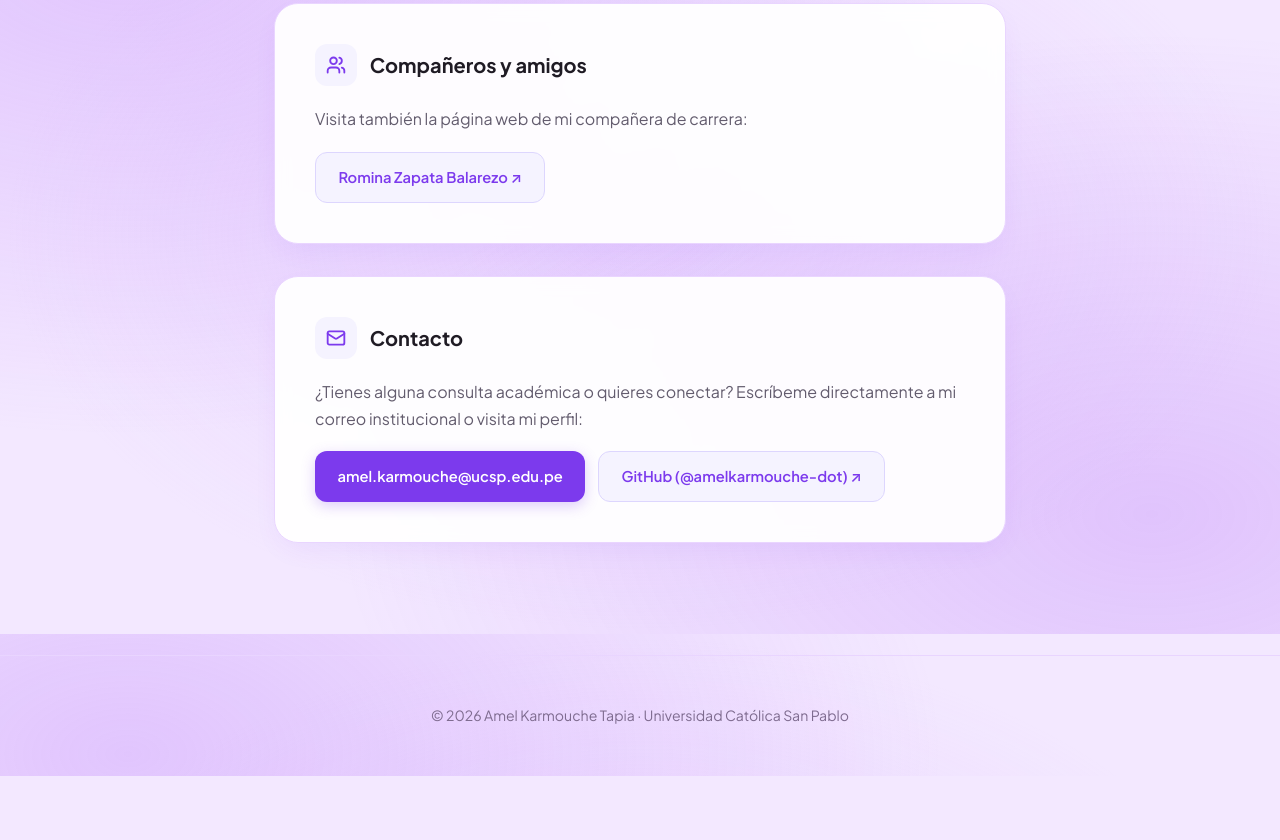
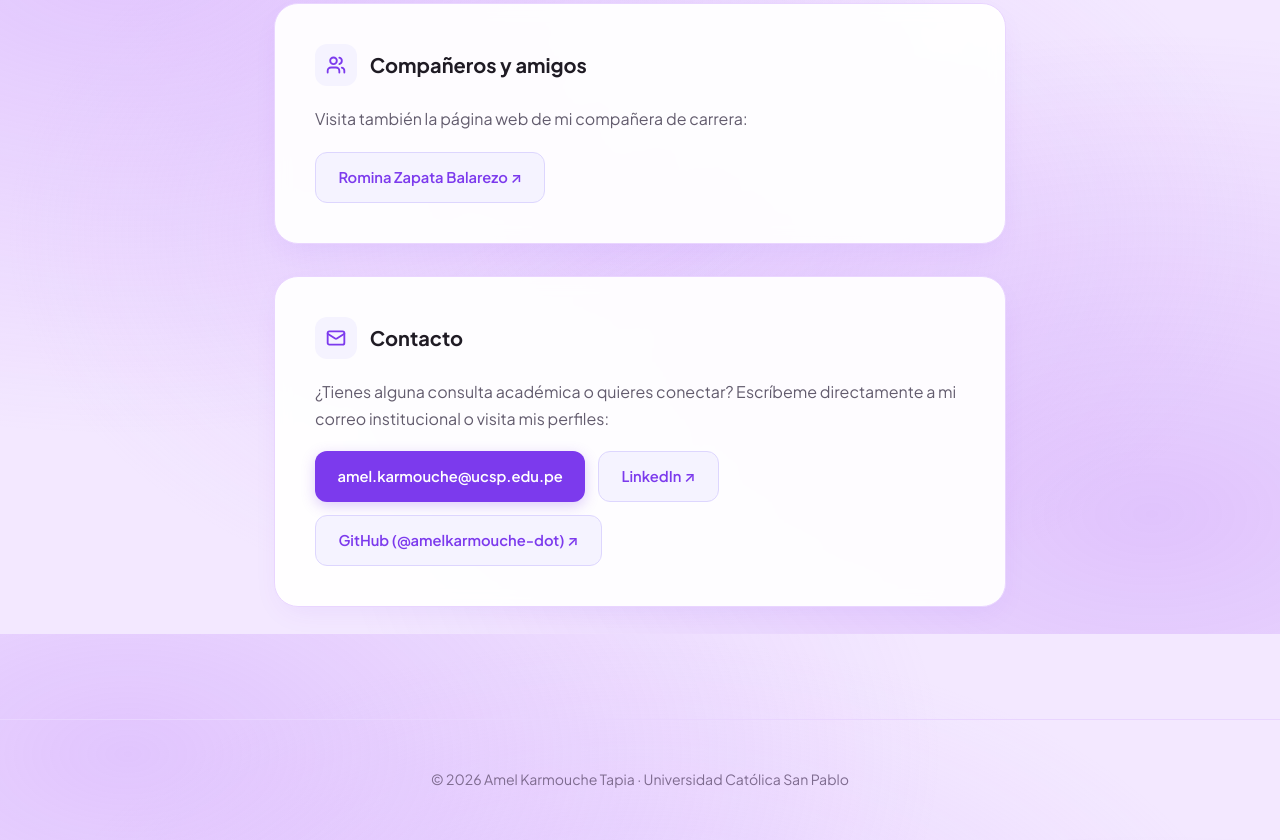
Before and after one commit to amelkarmouche-dot/amel-karmouche-tapia, a plain HTML site: page index.html in a window 1280 px wide. Shown: the part 966-1806 px from the top of the page. Before the commit the page ends 1742 px from the top, so only its background shows below. Drawn offline with nearby package versions, Linux system fonts and the light colour scheme; a web font is replaced by a local one.

Commit message:
index.html

```diff
--- a/index.html
+++ b/index.html
@@ -359,11 +359,14 @@
                     <h2>Contacto</h2>
                 </div>
                 <p>
-                    ¿Tienes alguna consulta académica o quieres conectar? Escríbeme directamente a mi correo institucional o visita mi perfil:
+                    ¿Tienes alguna consulta académica o quieres conectar? Escríbeme directamente a mi correo institucional o visita mis perfiles:
                 </p>
                 <div class="links-stack">
                     <a href="mailto:amel.karmouche@ucsp.edu.pe" class="btn">
                         amel.karmouche@ucsp.edu.pe
+                    </a>
+                    <a href="https://www.linkedin.com/in/amel-karmouche-7095a7450/" target="_blank" rel="noopener" class="btn btn-soft">
+                        LinkedIn ↗
                     </a>
                     <a href="https://github.com/amelkarmouche-dot" target="_blank" rel="noopener" class="btn btn-soft">
                         GitHub (@amelkarmouche-dot) ↗
@@ -379,3 +382,6 @@
 
 </body>
 </html>
+
+</body>
+</html>
```
